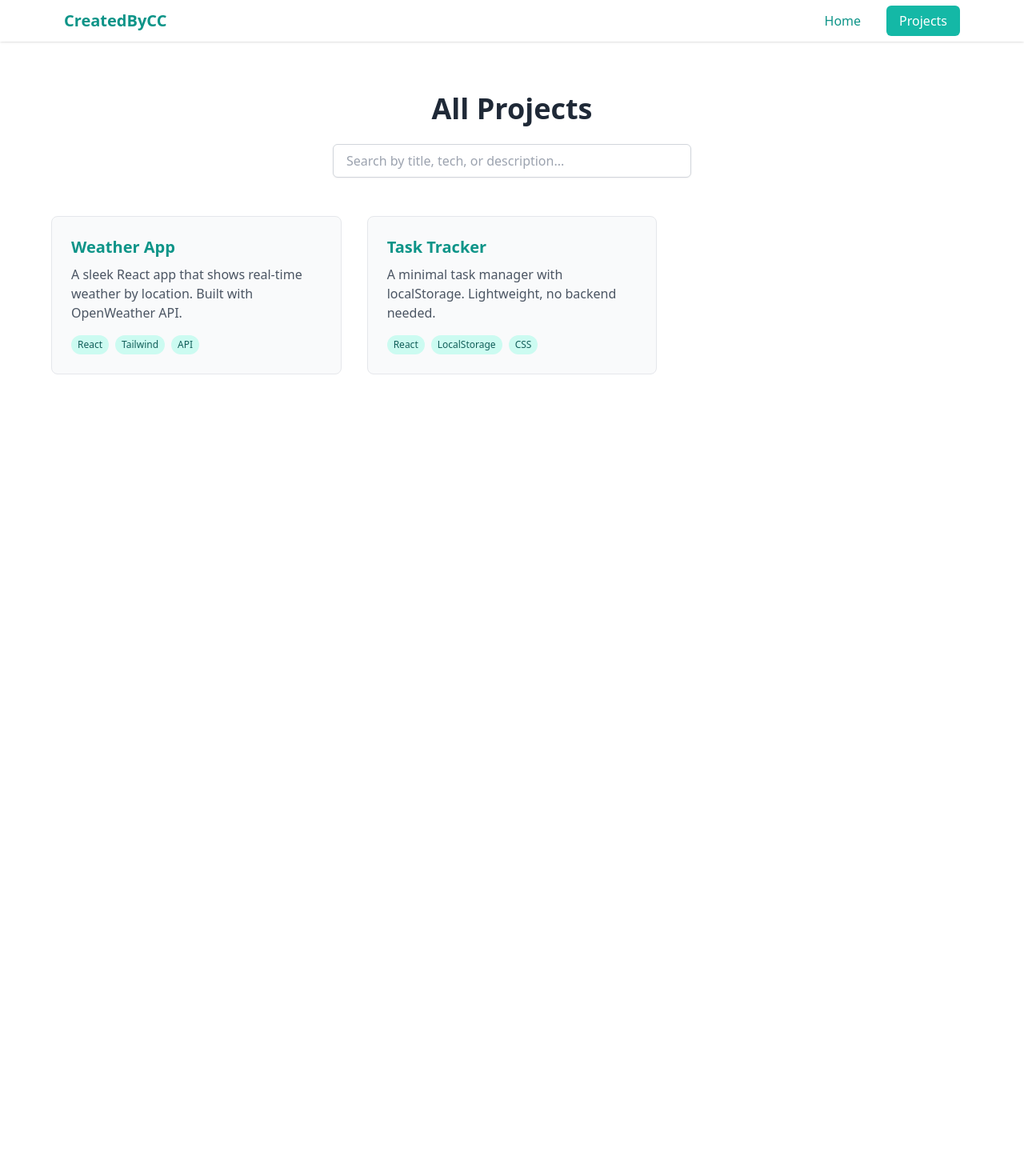
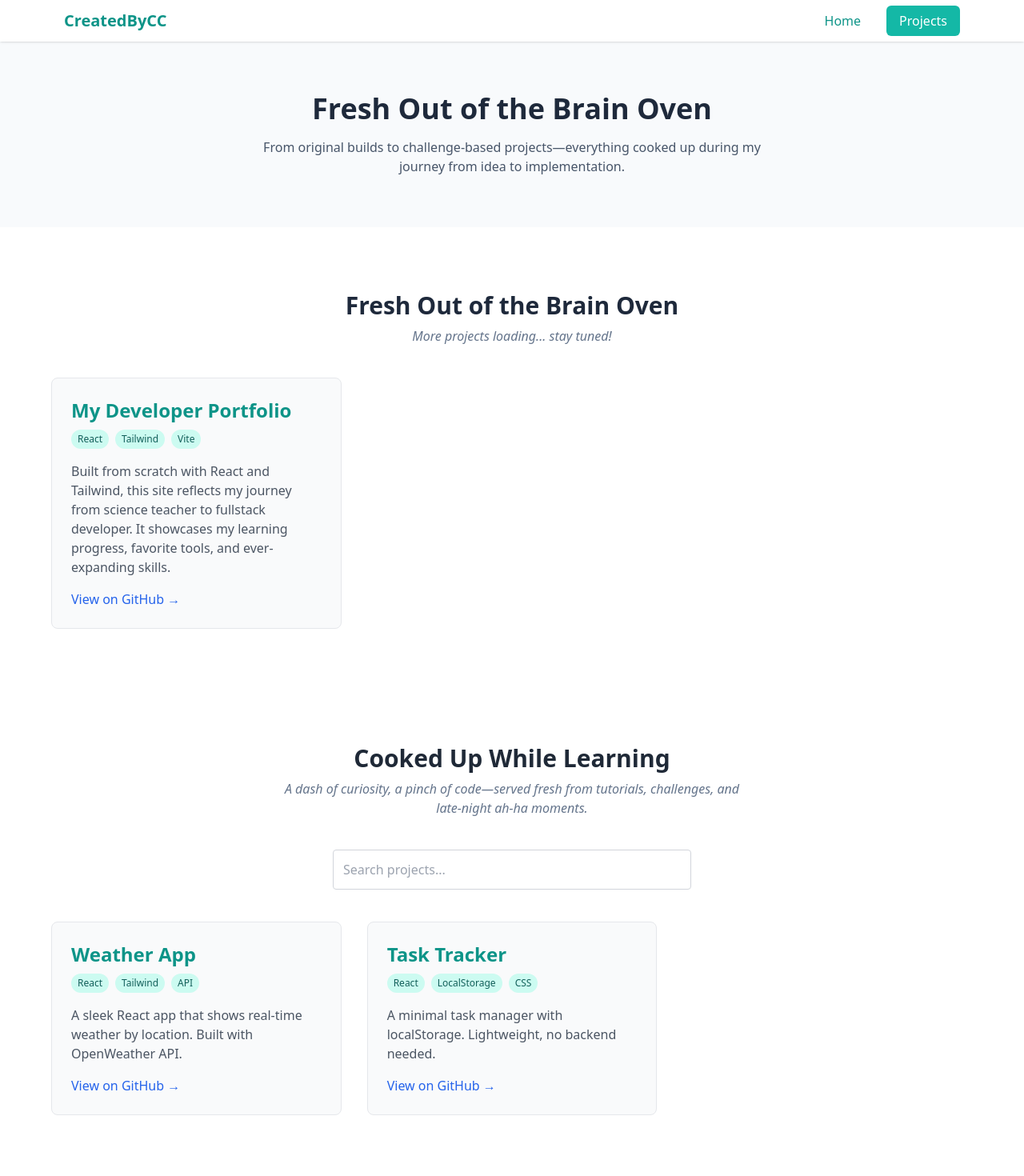
Before and after one commit to CreatedByCC/portfolio-website, a React (Vite) app: page /projects in a window 1280 px wide. Shown: the top 1470 px of the page at 80% size. Before the commit the page ends 852 px from the top, so only its background shows below. Built offline with nearby package versions, Linux system fonts and the light colour scheme.

Commit message:
Updated Projects page

```diff
--- a/src/components/Layout.jsx
+++ b/src/components/Layout.jsx
@@ -1,3 +1,4 @@
+import Footer from './Footer'
 import Navbar from './Navbar'
 import { Outlet } from 'react-router-dom'
 
@@ -6,6 +7,7 @@ function Layout() {
     <>
       <Navbar />
       <Outlet />
+      <Footer />
     </>
   )
 }
--- /dev/null
+++ b/src/components/OwnBuilds.jsx
@@ -0,0 +1,33 @@
+import allProjects from '../data/projects';
+import ProjectCard from './ProjectCard';
+
+function OwnBuilds() {
+  const personalProjects = allProjects.filter(
+    (project) => project.type === 'personal'
+  );
+
+  return (
+    <section id="own-builds" className="bg-white py-20 px-4 text-center">
+      <div className="text-center mb-10">
+        <h2 className="text-3xl font-bold mb-2">Fresh Out of the Brain Oven</h2>
+        <p className="text-slate-500 text-base italic">
+          More projects loading... stay tuned!
+        </p>
+      </div>
+
+      <div className="grid gap-8 md:grid-cols-2 lg:grid-cols-3 max-w-6xl mx-auto">
+        {personalProjects.map((project, index) => (
+          <ProjectCard
+            key={index}
+            title={project.title}
+            description={project.description}
+            tech={project.tech}
+            link={project.link}
+          />
+        ))}
+      </div>
+    </section>
+  );
+}
+
+export default OwnBuilds;
--- /dev/null
+++ b/src/components/ProjectCard.jsx
@@ -0,0 +1,35 @@
+function ProjectCard({ title, description, tech, link }) {
+  return (
+    <div className="block h-full p-6 border border-gray-200 rounded-lg hover:shadow-lg transition-shadow duration-300 bg-gray-50 text-left">
+      <h3 className="text-2xl font-semibold mb-2 text-teal-600">{title}</h3>
+
+      {tech && (
+        <div className="flex flex-wrap mb-4 gap-2">
+          {tech.map((tag, index) => (
+            <span
+              key={index}
+              className="text-xs bg-teal-100 text-teal-800 px-2 py-1 rounded-full font-medium"
+            >
+              {tag}
+            </span>
+          ))}
+        </div>
+      )}
+
+      <p className="text-gray-600 mb-4">{description}</p>
+
+      {link && (
+        <a
+          href={link}
+          target="_blank"
+          rel="noopener noreferrer"
+          className="text-blue-600 hover:underline"
+        >
+          View on GitHub →
+        </a>
+      )}
+    </div>
+  );
+}
+
+export default ProjectCard;
--- /dev/null
+++ b/src/components/ProjectSearch.jsx
@@ -0,0 +1,16 @@
+// src/components/ProjectSearch.jsx
+function ProjectSearch({ searchTerm, setSearchTerm }) {
+  return (
+    <div className="max-w-md mx-auto mb-10">
+      <input
+        type="text"
+        placeholder="Search projects..."
+        value={searchTerm}
+        onChange={(e) => setSearchTerm(e.target.value)}
+        className="w-full p-3 border border-gray-300 rounded focus:outline-none focus:ring-2 focus:ring-teal-400"
+      />
+    </div>
+  );
+}
+
+export default ProjectSearch;
--- a/src/components/Projects.jsx
+++ b/src/components/Projects.jsx
@@ -1,37 +1,41 @@
-import projects from '../data/projects'
+import { useState } from 'react';
+import ProjectSearch from './ProjectSearch';
+import allProjects from '../data/projects';
+import ProjectCard from './ProjectCard';
 
 function Projects() {
+  const [searchTerm, setSearchTerm] = useState('');
+
+  const filteredProjects = allProjects.filter(
+    (project) =>
+      project.type === 'learning' &&
+      project.title.toLowerCase().includes(searchTerm.toLowerCase())
+  );
+
   return (
     <section id="projects" className="bg-white py-16 px-4 text-gray-800">
-      <h2 className="text-4xl font-bold text-center mb-12">Projects</h2>
+      <div className="text-center mb-10">
+        <h2 className="text-3xl font-bold mb-2">Cooked Up While Learning</h2>
+        <p className="text-slate-500 text-base italic max-w-xl mx-auto">
+          A dash of curiosity, a pinch of code—served fresh from tutorials, challenges, and late-night ah-ha moments.
+        </p>
+      </div>
+
+      <ProjectSearch searchTerm={searchTerm} setSearchTerm={setSearchTerm} />
+
       <div className="grid gap-8 md:grid-cols-2 lg:grid-cols-3 max-w-6xl mx-auto">
-        {projects.map((project, index) => (
-          <a
+        {filteredProjects.map((project, index) => (
+          <ProjectCard
             key={index}
-            href={project.link}
-            target="_blank"
-            rel="noopener noreferrer"
-            className="block p-6 border border-gray-200 rounded-lg hover:shadow-lg transition-shadow duration-300 bg-gray-50"
-          >
-            <h3 className="text-2xl font-semibold mb-2 text-teal-600">{project.title}</h3>
-            <p className="text-gray-600">{project.description}</p>
-            {project.tech && (
-            <div className="flex flex-wrap mt-4 gap-2">
-                {project.tech.map((tag, tagIndex) => (
-                <span
-                    key={tagIndex}
-                    className="text-xs bg-teal-100 text-teal-800 px-2 py-1 rounded-full font-medium"
-                >
-                    {tag}
-                </span>
-                ))}
-            </div>
-            )}
-          </a>
+            title={project.title}
+            description={project.description}
+            tech={project.tech}
+            link={project.link}
+          />
         ))}
       </div>
     </section>
-  )
+  );
 }
 
-export default Projects
+export default Projects;
--- a/src/data/projects.js
+++ b/src/data/projects.js
@@ -1,16 +1,28 @@
 const projects = [
   {
+    title: "My Developer Portfolio",
+    description:
+      "Built from scratch with React and Tailwind, this site reflects my journey from science teacher to fullstack developer. It showcases my learning progress, favorite tools, and ever-expanding skills.",
+    link: "https://github.com/chantel/portfolio",
+    tech: ["React", "Tailwind", "Vite"],
+    type: "personal",
+  },
+  {
     title: "Weather App",
-    description: "A sleek React app that shows real-time weather by location. Built with OpenWeather API.",
+    description:
+      "A sleek React app that shows real-time weather by location. Built with OpenWeather API.",
     link: "https://github.com/chantel/weather-app",
-    tech: ["React", "Tailwind", "API"]
+    tech: ["React", "Tailwind", "API"],
+    type: "learning",
   },
   {
     title: "Task Tracker",
-    description: "A minimal task manager with localStorage. Lightweight, no backend needed.",
+    description:
+      "A minimal task manager with localStorage. Lightweight, no backend needed.",
     link: "https://github.com/chantel/task-tracker",
-    tech: ["React", "LocalStorage", "CSS"]
-  }
-]
+    tech: ["React", "LocalStorage", "CSS"],
+    type: "learning",
+  },
+];
 
-export default projects
+export default projects;
--- a/src/pages/Home.jsx
+++ b/src/pages/Home.jsx
@@ -2,7 +2,6 @@ import Hero from '../components/Hero'
 import Skills from '../components/Skills'
 import FeaturedProjects from '../components/FeaturedProjects'
 import About from '../components/About'
-import Footer from '../components/Footer.jsx'
 
 function Home() {
   return (
@@ -15,7 +14,6 @@ function Home() {
             <Skills />
         </div>
         <FeaturedProjects />
-        <Footer />
     </>
   )
 }
--- a/src/pages/ProjectsPage.jsx
+++ b/src/pages/ProjectsPage.jsx
@@ -1,63 +1,24 @@
-// src/pages/ProjectsPage.jsx
-import { useState } from 'react'
-import projects from '../data/projects'
+import OwnBuilds from '../components/OwnBuilds';
+import Projects from '../components/Projects';
 
 function ProjectsPage() {
-  const [searchTerm, setSearchTerm] = useState('')
+  return (
+    <main className="bg-slate-50 text-slate-800">
+      {/* Page Intro */}
+      <section className="py-16 px-4 text-center">
+        <h1 className="text-4xl font-bold mb-4">Fresh Out of the Brain Oven</h1>
+        <p className="text-slate-600 max-w-2xl mx-auto">
+          From original builds to challenge-based projects—everything cooked up during my journey from idea to implementation.
+        </p>
+      </section>
 
-  const filtered = projects.filter((project) =>
-    project.title.toLowerCase().includes(searchTerm.toLowerCase()) ||
-    project.description.toLowerCase().includes(searchTerm.toLowerCase()) ||
-    (project.tech || []).some(tag =>
-      tag.toLowerCase().includes(searchTerm.toLowerCase()))
-  )
+      {/* Personal Projects */}
+      <OwnBuilds />
 
-  return (
-    <section className="bg-white py-16 px-4 text-gray-800 min-h-screen">
-      <h2 className="text-4xl font-bold text-center mb-6">All Projects</h2>
-
-      <div className="max-w-md mx-auto mb-12">
-        <input
-          type="text"
-          value={searchTerm}
-          onChange={(e) => setSearchTerm(e.target.value)}
-          placeholder="Search by title, tech, or description..."
-          className="w-full px-4 py-2 border border-gray-300 rounded-md shadow-sm focus:outline-none focus:ring-2 focus:ring-teal-400"
-        />
-      </div>
-
-      <div className="grid gap-8 md:grid-cols-2 lg:grid-cols-3 max-w-6xl mx-auto">
-        {filtered.map((project, index) => (
-          <a
-            key={index}
-            href={project.link}
-            target="_blank"
-            rel="noopener noreferrer"
-            className="block p-6 border border-gray-200 rounded-lg hover:shadow-md transition-shadow bg-gray-50"
-          >
-            <h3 className="text-xl font-semibold mb-2 text-teal-600">{project.title}</h3>
-            <p className="text-gray-600">{project.description}</p>
-            {project.tech && (
-              <div className="flex flex-wrap mt-4 gap-2">
-                {project.tech.map((tag, tagIndex) => (
-                  <span
-                    key={tagIndex}
-                    className="text-xs bg-teal-100 text-teal-800 px-2 py-1 rounded-full font-medium"
-                  >
-                    {tag}
-                  </span>
-                ))}
-              </div>
-            )}
-          </a>
-        ))}
-      </div>
-
-      {filtered.length === 0 && (
-        <p className="text-center text-gray-500 mt-12">No projects matched your search.</p>
-      )}
-    </section>
-  )
+      {/* Learning Projects */}
+      <Projects />
+    </main>
+  );
 }
 
-export default ProjectsPage
+export default ProjectsPage;
```
